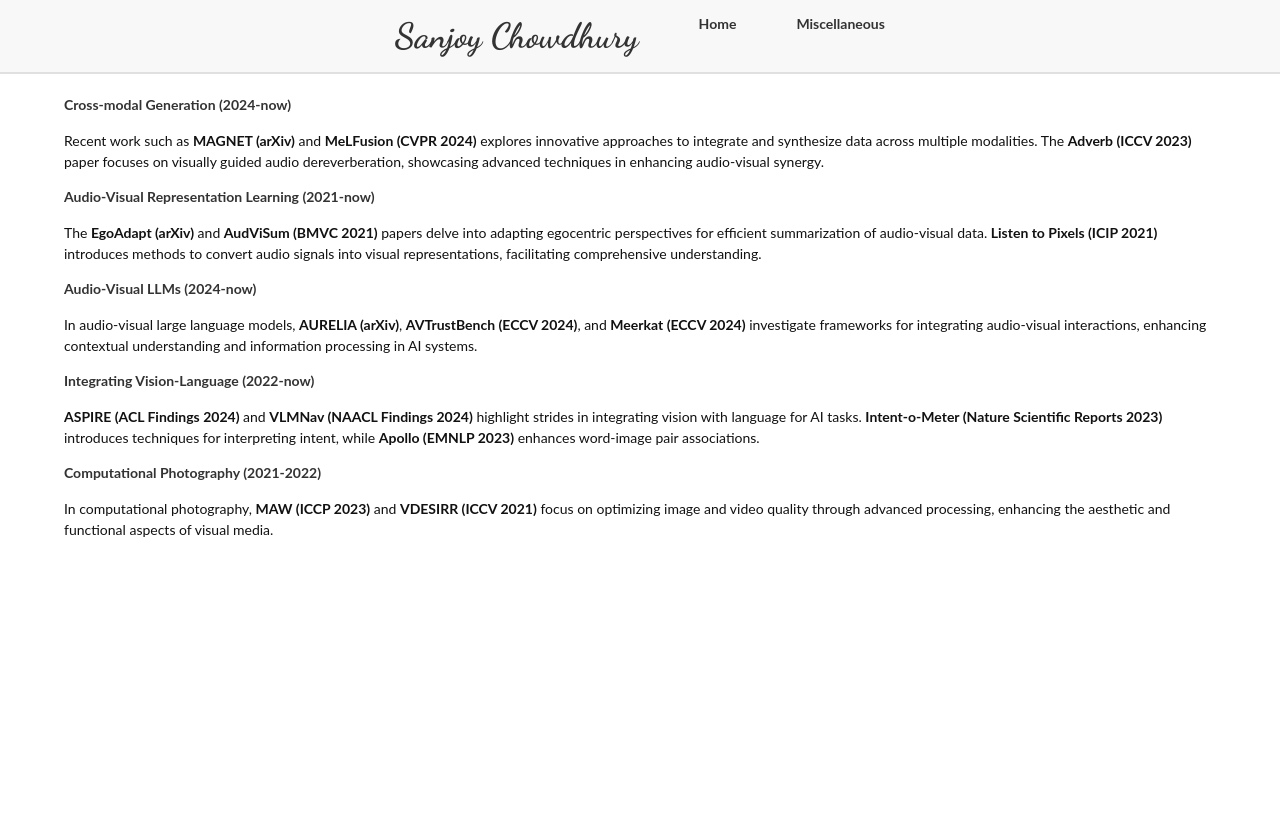
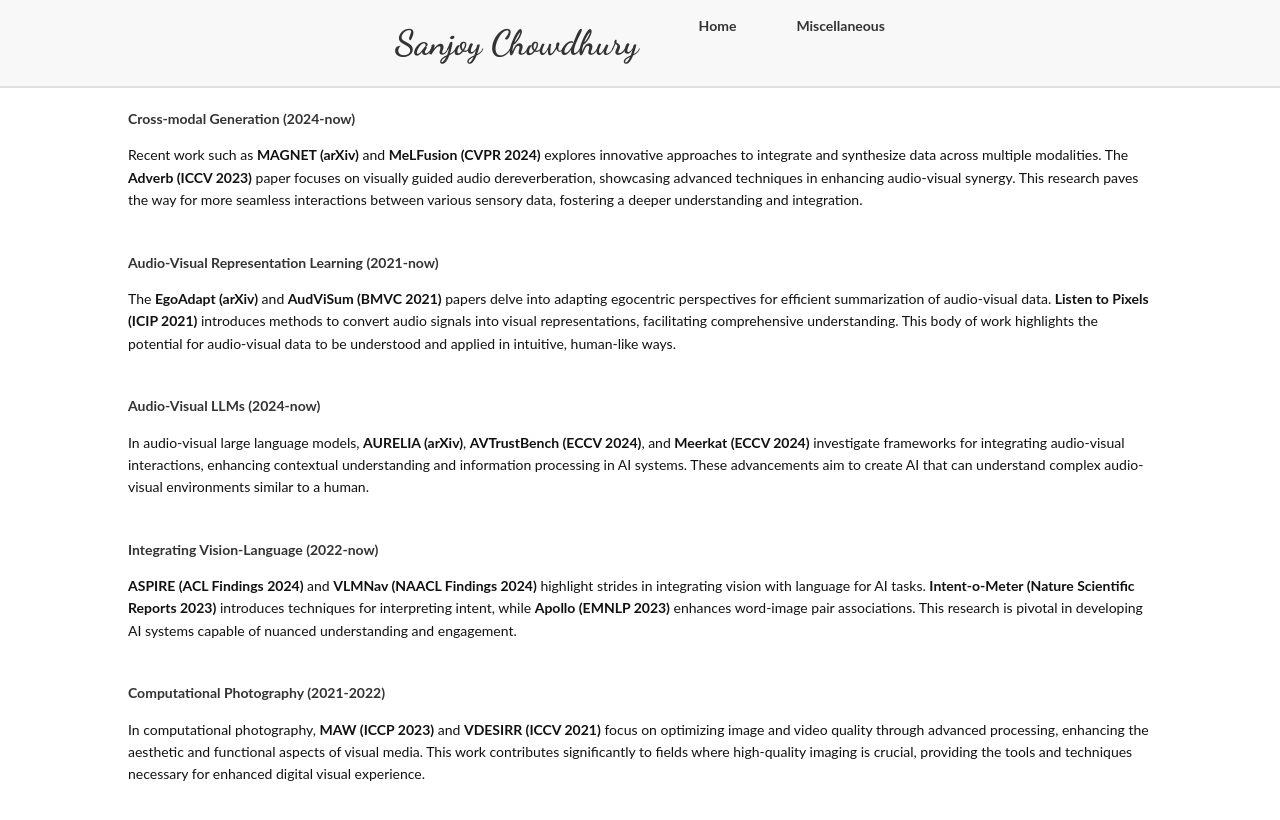
Before and after one commit to schowdhury671/schowdhury671.github.io, a Jekyll site: the page research/index.html, which Jekyll copies as it is, in a window 1280 px wide. Shown: the top 820 px of the page. Built offline with Jekyll 4.4.1, drawn with Linux system fonts in a browser that asks for light colours.

Commit message:
Update index.html

```diff
--- a/research/index.html
+++ b/research/index.html
@@ -20,6 +20,7 @@
             background: white;
             color: #111;
             font-weight: 400;
+            line-height: 1.6;
         }
 
         .navbar {
@@ -49,14 +50,16 @@
         }
 
         #garden_container {
-            width: 90%;
+            width: 80%;
             margin: 20px auto;
-            line-height: 1.5;
         }
 
-        h3 {
+        .research-section {
+            margin-bottom: 40px;
+        }
+
+        .text h3 {
             color: #333;
-            margin-top: 30px;
         }
     </style>
 
@@ -73,30 +76,52 @@
 
     <!-- Research Summaries -->
     <div id="garden_container">
+
+        <div class="research-section">
+            <div class="text">
                 <h3>Cross-modal Generation (2024-now)</h3>
                 <p>
-            Recent work such as <strong>MAGNET (arXiv)</strong> and <strong>MeLFusion (CVPR 2024)</strong> explores innovative approaches to integrate and synthesize data across multiple modalities. The <strong>Adverb (ICCV 2023)</strong> paper focuses on visually guided audio dereverberation, showcasing advanced techniques in enhancing audio-visual synergy.
+                    Recent work such as <strong>MAGNET (arXiv)</strong> and <strong>MeLFusion (CVPR 2024)</strong> explores innovative approaches to integrate and synthesize data across multiple modalities. The <strong>Adverb (ICCV 2023)</strong> paper focuses on visually guided audio dereverberation, showcasing advanced techniques in enhancing audio-visual synergy. This research paves the way for more seamless interactions between various sensory data, fostering a deeper understanding and integration.
                 </p>
+            </div>
+        </div>
 
+        <div class="research-section">
+            <div class="text">
                 <h3>Audio-Visual Representation Learning (2021-now)</h3>
                 <p>
-            The <strong>EgoAdapt (arXiv)</strong> and <strong>AudViSum (BMVC 2021)</strong> papers delve into adapting egocentric perspectives for efficient summarization of audio-visual data. <strong>Listen to Pixels (ICIP 2021)</strong> introduces methods to convert audio signals into visual representations, facilitating comprehensive understanding.
+                    The <strong>EgoAdapt (arXiv)</strong> and <strong>AudViSum (BMVC 2021)</strong> papers delve into adapting egocentric perspectives for efficient summarization of audio-visual data. <strong>Listen to Pixels (ICIP 2021)</strong> introduces methods to convert audio signals into visual representations, facilitating comprehensive understanding. This body of work highlights the potential for audio-visual data to be understood and applied in intuitive, human-like ways.
                 </p>
+            </div>
+        </div>
 
+        <div class="research-section">
+            <div class="text">
                 <h3>Audio-Visual LLMs (2024-now)</h3>
                 <p>
-            In audio-visual large language models, <strong>AURELIA (arXiv)</strong>, <strong>AVTrustBench (ECCV 2024)</strong>, and <strong>Meerkat (ECCV 2024)</strong> investigate frameworks for integrating audio-visual interactions, enhancing contextual understanding and information processing in AI systems.
+                    In audio-visual large language models, <strong>AURELIA (arXiv)</strong>, <strong>AVTrustBench (ECCV 2024)</strong>, and <strong>Meerkat (ECCV 2024)</strong> investigate frameworks for integrating audio-visual interactions, enhancing contextual understanding and information processing in AI systems. These advancements aim to create AI that can understand complex audio-visual environments similar to a human.
                 </p>
+            </div>
+        </div>
 
+        <div class="research-section">
+            <div class="text">
                 <h3>Integrating Vision-Language (2022-now)</h3>
                 <p>
-            <strong>ASPIRE (ACL Findings 2024)</strong> and <strong>VLMNav (NAACL Findings 2024)</strong> highlight strides in integrating vision with language for AI tasks. <strong>Intent-o-Meter (Nature Scientific Reports 2023)</strong> introduces techniques for interpreting intent, while <strong>Apollo (EMNLP 2023)</strong> enhances word-image pair associations.
+                    <strong>ASPIRE (ACL Findings 2024)</strong> and <strong>VLMNav (NAACL Findings 2024)</strong> highlight strides in integrating vision with language for AI tasks. <strong>Intent-o-Meter (Nature Scientific Reports 2023)</strong> introduces techniques for interpreting intent, while <strong>Apollo (EMNLP 2023)</strong> enhances word-image pair associations. This research is pivotal in developing AI systems capable of nuanced understanding and engagement.
                 </p>
+            </div>
+        </div>
 
+        <div class="research-section">
+            <div class="text">
                 <h3>Computational Photography (2021-2022)</h3>
                 <p>
-            In computational photography, <strong>MAW (ICCP 2023)</strong> and <strong>VDESIRR (ICCV 2021)</strong> focus on optimizing image and video quality through advanced processing, enhancing the aesthetic and functional aspects of visual media.
+                    In computational photography, <strong>MAW (ICCP 2023)</strong> and <strong>VDESIRR (ICCV 2021)</strong> focus on optimizing image and video quality through advanced processing, enhancing the aesthetic and functional aspects of visual media. This work contributes significantly to fields where high-quality imaging is crucial, providing the tools and techniques necessary for enhanced digital visual experience.
                 </p>
+            </div>
+        </div>
+
     </div>
 
 </body>
```
Lines whose indentation alone changed are shown as unchanged.
